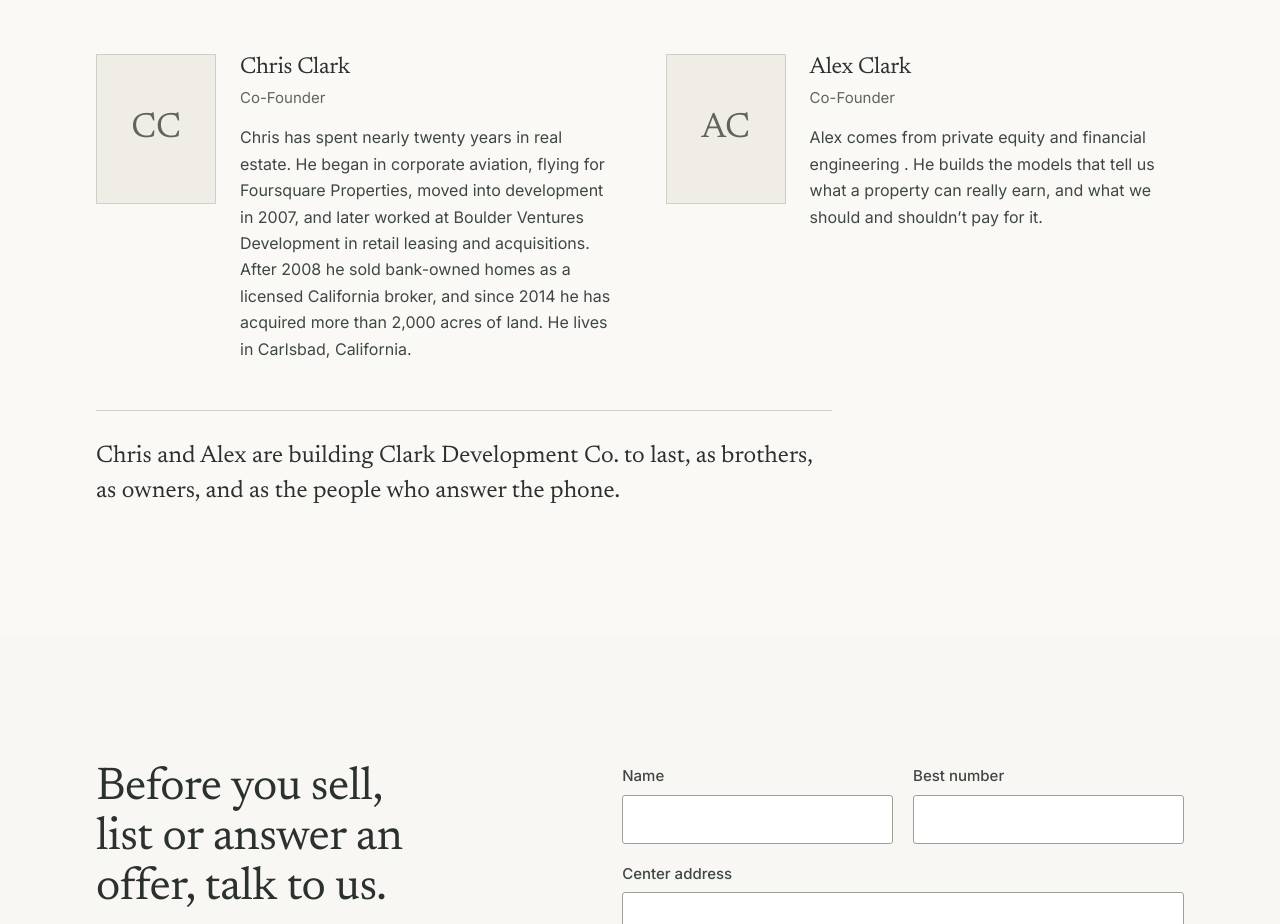
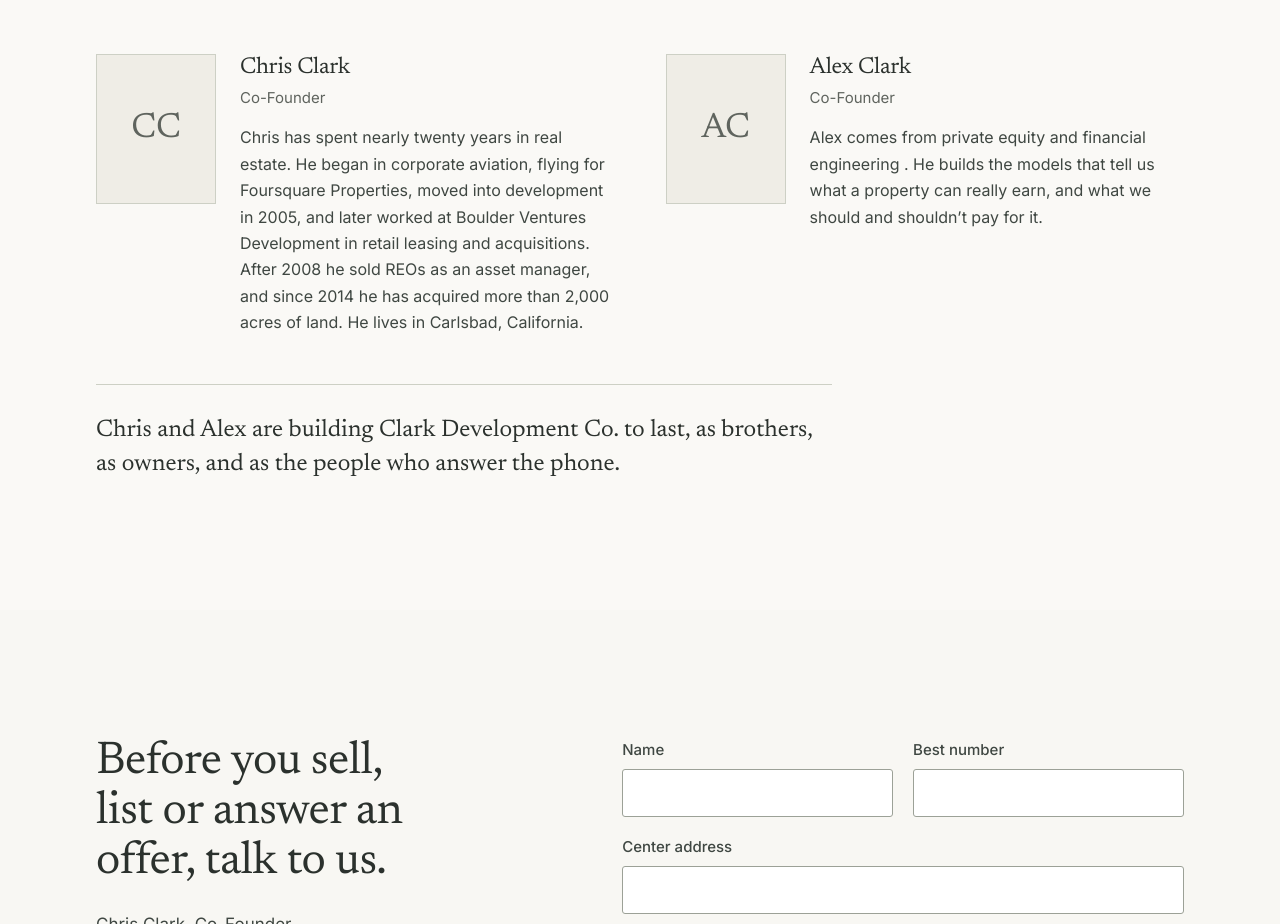
Before and after one commit to ClarkDevCo/clarkdevco-website, a plain HTML site: page strip-centers/index.html in a window 1280 px wide. Shown: the part 4200-5124 px from the top of the page. Drawn offline with Linux system fonts and the light colour scheme.

Commit message:
Bio update (Chris): 2005, REOs, asset manager: strip-centers

```diff
--- a/strip-centers/index.html
+++ b/strip-centers/index.html
@@ -131,7 +131,7 @@
     <div class="founders">
       <article class="founder reveal">
         <div class="portrait" aria-hidden="true">CC</div>
-        <div><h3>Chris Clark</h3><p class="role">Co-Founder</p><p>Chris has spent nearly twenty years in real estate. He began in corporate aviation, flying for Foursquare Properties, moved into development in 2007, and later worked at Boulder Ventures Development in retail leasing and acquisitions. After 2008 he sold bank-owned homes as a licensed California broker, and since 2014 he has acquired more than 2,000 acres of land. He lives in Carlsbad, California.</p></div>
+        <div><h3>Chris Clark</h3><p class="role">Co-Founder</p><p>Chris has spent nearly twenty years in real estate. He began in corporate aviation, flying for Foursquare Properties, moved into development in 2005, and later worked at Boulder Ventures Development in retail leasing and acquisitions. After 2008 he sold REOs as an asset manager, and since 2014 he has acquired more than 2,000 acres of land. He lives in Carlsbad, California.</p></div>
       </article>
       <article class="founder reveal">
         <div class="portrait" aria-hidden="true">AC</div>
```
